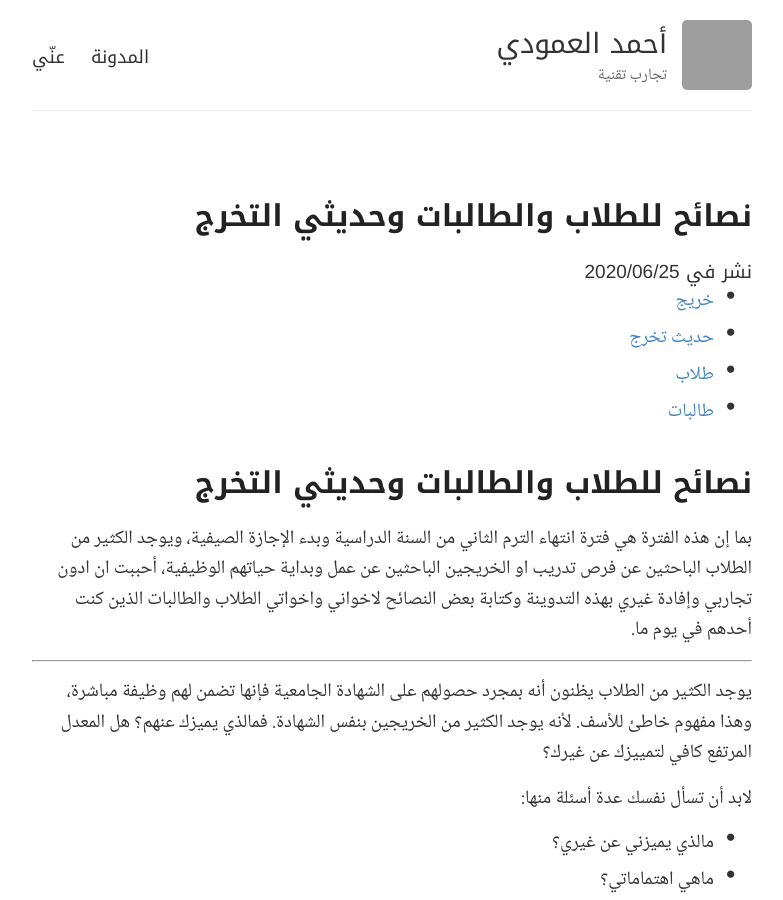
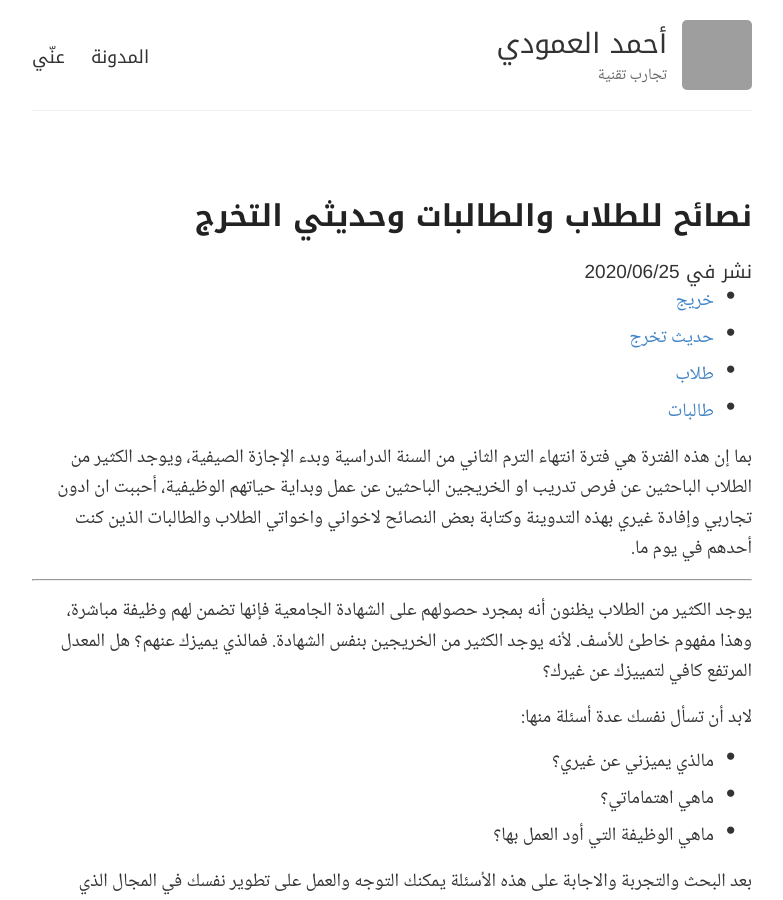
Before and after one commit to ahmadamoudi/ahmadamoudi.github.io, a Jekyll site: the page built from _posts/2020-6-25-tips-for-students-and-freshgraduates.md, in a window 1280 px wide and 900 px high. Shown: the whole window, without its empty margins (248-1031 px from the left). Built offline with Jekyll 4.4.1, drawn with Linux system fonts in a browser that asks for light colours; comment, search, counter and statistics services are not loaded; grey boxes are pictures that could not be loaded.

Commit message:
Update 2020-6-25-tips-for-students-and-freshgraduates.md

```diff
--- a/_posts/2020-6-25-tips-for-students-and-freshgraduates.md
+++ b/_posts/2020-6-25-tips-for-students-and-freshgraduates.md
@@ -3,8 +3,6 @@
 title: نصائح للطلاب والطالبات وحديثي التخرج
 tags: [خريج, حديث تخرج, طلاب, طالبات]
 ---
-
-# نصائح للطلاب والطالبات وحديثي التخرج
 
 بما إن هذه الفترة هي فترة انتهاء الترم الثاني من السنة الدراسية وبدء الإجازة الصيفية، ويوجد الكثير من الطلاب الباحثين عن فرص تدريب او الخريجين الباحثين عن عمل وبداية حياتهم الوظيفية، أحببت ان ادون تجاربي وإفادة غيري بهذه التدوينة وكتابة بعض النصائح لاخواني واخواتي الطلاب والطالبات الذين كنت أحدهم في يوم ما.
 
```
